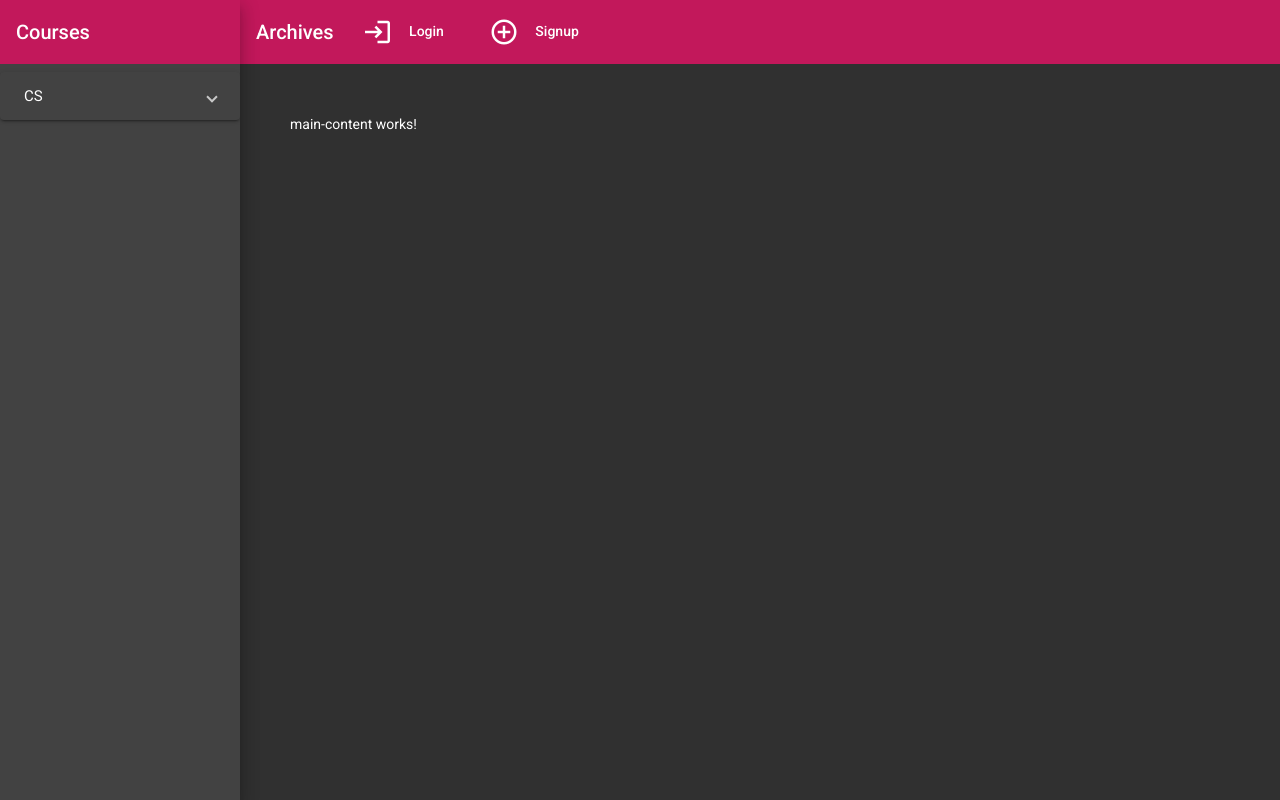
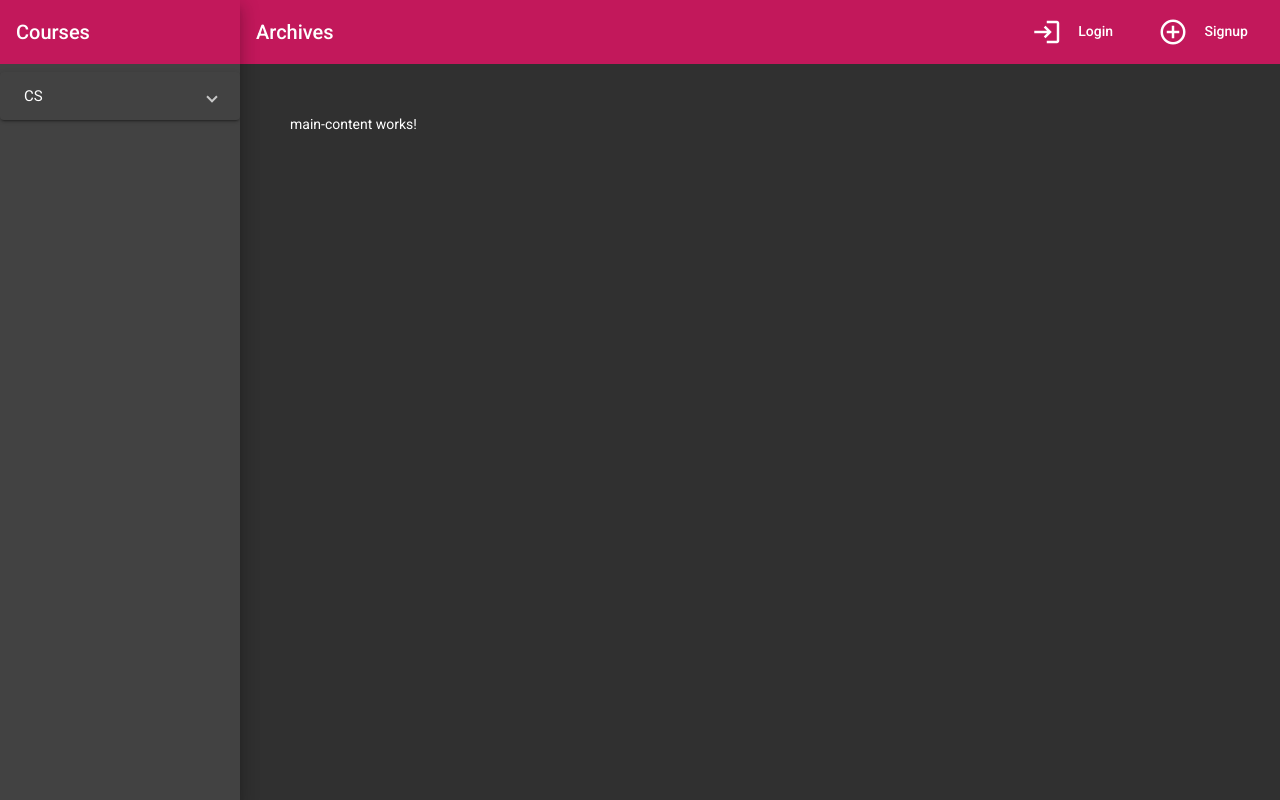
Before and after one commit to sholden3/the-archive, an Angular app in the folder the-archive/: page / in a window 1280 px wide. Built offline with nearby package versions, Linux system fonts and the light colour scheme.

Commit message:
fixed type on fxFlex, from flFlex on tool-bar

```diff
--- a/the-archive/src/app/content-wrapper/tool-bar/tool-bar.component.html
+++ b/the-archive/src/app/content-wrapper/tool-bar/tool-bar.component.html
@@ -3,7 +3,7 @@
         <mat-icon>apps</mat-icon>
     </button>
     <span>Archives</span>
-    <div *ngIf="isScreenSmall" flFlex fxLayoutAlign="end center">
+    <div *ngIf="isScreenSmall" fxFlex fxLayoutAlign="end center">
         <button mat-button class="action-btn">
             <mat-icon>login</mat-icon>
             Login
```
